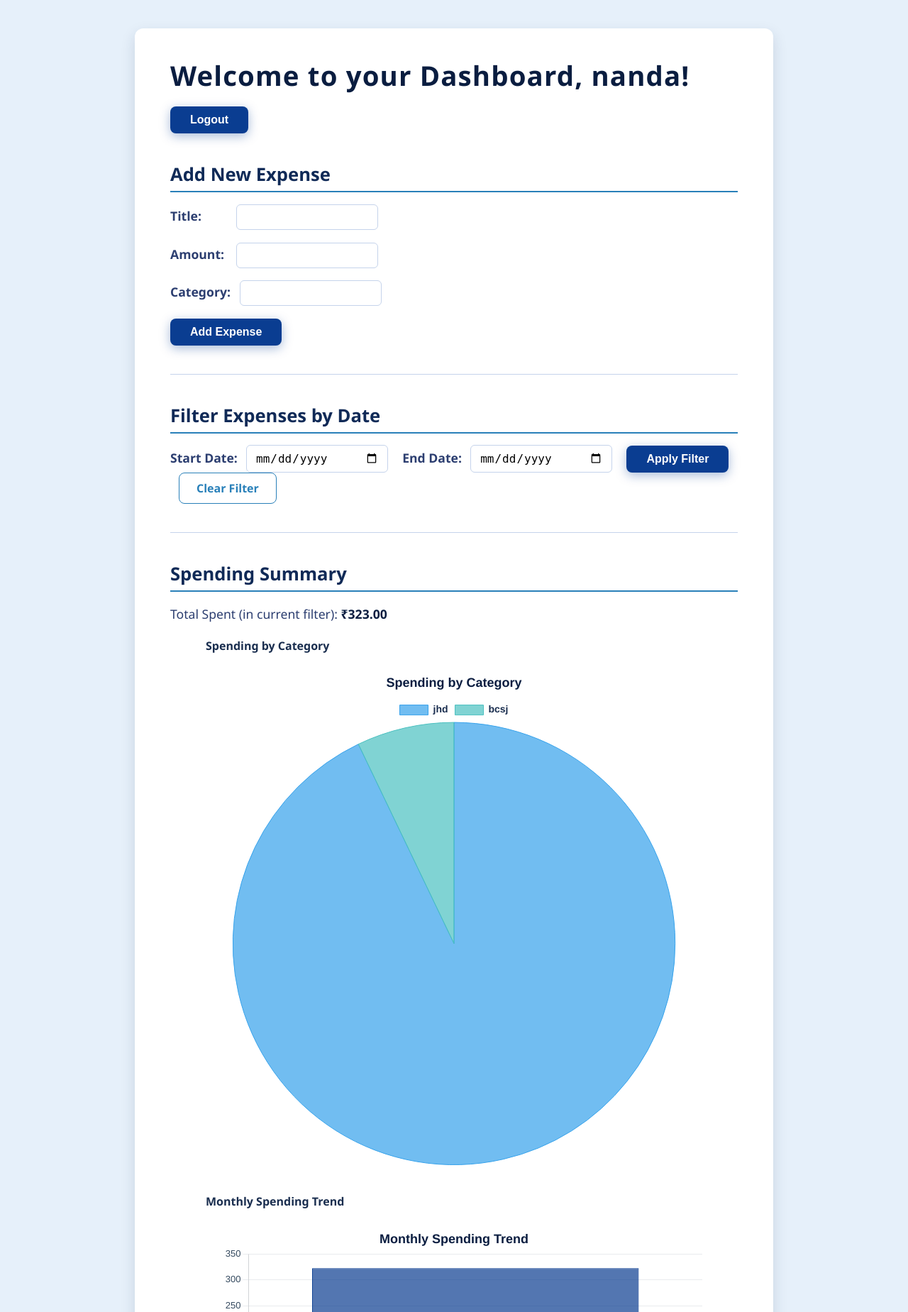
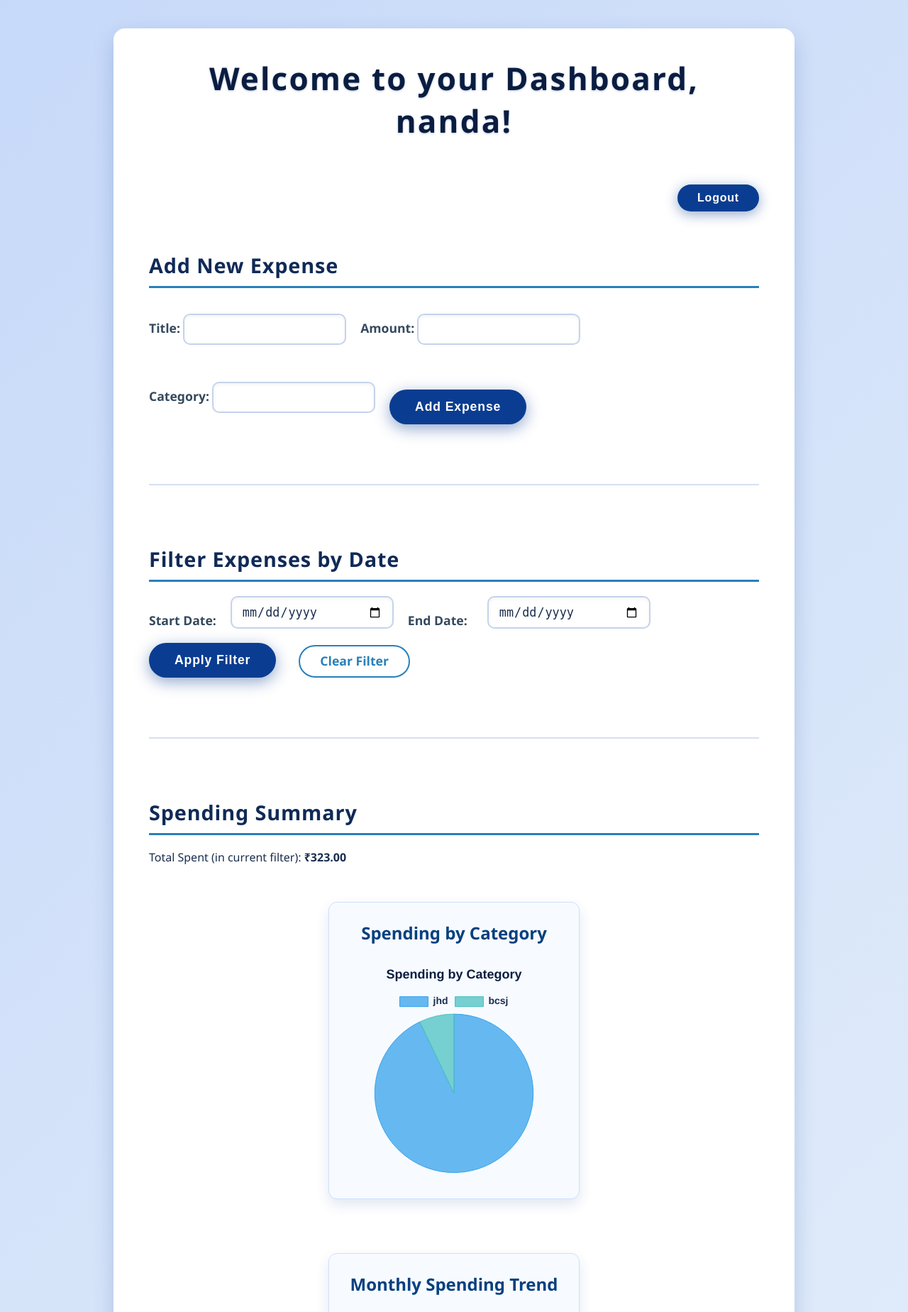
Before and after one commit to nandanarnandu/personal_expense_tracker, a Django app: page /dashboard/ in a window 1280 px wide. Shown: the top 1849 px of the page at 71% size. Run offline with Django 5.2, Linux system fonts and the light colour scheme; a user stored in the database is signed in; data comes from the database, SQL or seed files in the repository; both versions use the stored data as it was after the commit.

Commit message:
working edit and delete in dashboard

```diff
--- a/expenses/templates/expense/dashboard.html
+++ b/expenses/templates/expense/dashboard.html
@@ -11,7 +11,7 @@
         }
         body {
             font-family: 'Segoe UI', Tahoma, Geneva, Verdana, sans-serif;
-            background-color: #e6f0fa;
+            background: linear-gradient(135deg, #c7d9f9, #e6f0fa);
             margin: 0;
             padding: 40px 20px;
             color: #1a2e4f;
@@ -21,72 +21,95 @@
         }
         .dashboard-container {
             background: #ffffff;
-            padding: 40px 50px;
-            border-radius: 12px;
-            box-shadow: 0 8px 20px rgba(26, 46, 79, 0.15);
-            max-width: 900px;
+            padding: 40px 50px 60px;
+            border-radius: 16px;
+            box-shadow: 0 12px 30px rgba(10, 61, 145, 0.2);
+            max-width: 960px;
             width: 100%;
             color: #1a2e4f;
+            display: flex;
+            flex-direction: column;
+            gap: 36px;
         }
         h2 {
             margin-top: 0;
-            margin-bottom: 16px;
+            margin-bottom: 12px;
+            font-weight: 800;
+            color: #0a1d40;
+            font-size: 2.75rem;
+            letter-spacing: 0.05em;
+            text-align: center;
+            text-shadow: 0 1px 3px rgba(10, 61, 145, 0.3);
+        }
+        /* Logout Button Container */
+        .logout-container {
+            display: flex;
+            justify-content: flex-end;
+            margin-bottom: 20px;
+        }
+        .logout-container form {
+            display: inline;
+        }
+        .logout-container button {
+            background-color: #0a3d91;
+            color: #fff;
             font-weight: 700;
-            color: #0a1d40;
-            font-size: 2.4rem;
+            font-size: 1rem;
+            padding: 10px 28px;
+            border: none;
+            border-radius: 24px;
+            cursor: pointer;
+            box-shadow: 0 4px 18px rgba(10, 61, 145, 0.45);
+            transition: background-color 0.3s ease, box-shadow 0.3s ease;
+            user-select: none;
+            letter-spacing: 0.05em;
+        }
+        .logout-container button:hover,
+        .logout-container button:focus {
+            background-color: #072e72;
+            box-shadow: 0 6px 25px rgba(6, 30, 79, 0.7);
+            outline: none;
+        }
+        /* Section Headings */
+        h3 {
+            margin-top: 0;
+            margin-bottom: 20px;
+            color: #102a57;
+            font-weight: 700;
+            font-size: 1.8rem;
+            border-bottom: 3px solid #2980b9;
+            padding-bottom: 10px;
             letter-spacing: 0.03em;
-        }
-        h3 {
-            margin-top: 40px;
-            margin-bottom: 16px;
-            color: #102a57;
-            font-weight: 600;
-            font-size: 1.6rem;
-            border-bottom: 2px solid #2980b9;
-            padding-bottom: 6px;
-        }
-        p, label {
-            font-size: 1.1rem;
-            line-height: 1.5;
-            color: #2c3e70;
-        }
-        p strong {
-            color: #0a1d40;
-        }
-        a {
-            color: #0a3d91;
-            text-decoration: none;
-            font-weight: 600;
-            transition: color 0.3s ease;
-        }
-        a:hover,
-        a:focus {
-            color: #072e72;
-            outline: none;
         }
         form {
             margin-top: 12px;
+            display: flex;
+            flex-wrap: wrap;
+            align-items: flex-end;
+            gap: 20px;
         }
         form label {
-            display: inline-block;
-            margin-bottom: 6px;
-            margin-right: 8px;
-            min-width: 80px;
             font-weight: 600;
+            color: #34495e;
+            min-width: 92px;
+            font-size: 1.1rem;
+            user-select: none;
         }
         form input[type="date"],
         form input[type="text"],
         form input[type="number"],
         form select,
         form textarea {
-            padding: 8px 12px;
-            font-size: 1rem;
-            border: 1.8px solid #c5d3eb;
-            border-radius: 6px;
-            width: 200px;
+            padding: 10px 14px;
+            font-size: 1.05rem;
+            border: 2px solid #c5d3eb;
+            border-radius: 10px;
+            width: 230px;
             max-width: 100%;
-            margin-right: 16px;
-            transition: border-color 0.3s ease;
+            transition: border-color 0.3s ease, box-shadow 0.3s ease;
+            box-shadow: inset 0 2px 5px rgba(0,0,0,0.05);
+            font-weight: 500;
+            color: #1a2e4f;
         }
         form input[type="date"]:focus,
         form input[type="text"]:focus,
@@ -95,39 +118,45 @@
         form textarea:focus {
             border-color: #2980b9;
             outline: none;
-            box-shadow: 0 0 8px rgba(41, 128, 185, 0.5);
+            box-shadow: 0 0 12px rgba(41, 128, 185, 0.75);
         }
         form button {
             background-color: #0a3d91;
             color: #fff;
             font-weight: 700;
-            font-size: 1rem;
-            padding: 10px 28px;
+            font-size: 1.1rem;
+            padding: 14px 36px;
             border: none;
-            border-radius: 8px;
+            border-radius: 28px;
             cursor: pointer;
-            box-shadow: 0 4px 15px rgba(10, 61, 145, 0.35);
+            box-shadow: 0 6px 21px rgba(10, 61, 145, 0.45);
             transition: background-color 0.3s ease, box-shadow 0.3s ease;
+            user-select: none;
+            letter-spacing: 0.05em;
+            flex-shrink: 0;
         }
         form button:hover,
         form button:focus {
             background-color: #072e72;
-            box-shadow: 0 7px 22px rgba(6, 30, 79, 0.55);
+            box-shadow: 0 8px 30px rgba(6, 30, 79, 0.75);
             outline: none;
         }
         form a.button-link {
             display: inline-block;
             margin-left: 12px;
-            padding: 10px 24px;
+            padding: 12px 28px;
             background-color: transparent;
-            border: 1.8px solid #2980b9;
+            border: 2px solid #2980b9;
             color: #2980b9;
-            border-radius: 8px;
-            font-weight: 600;
-            font-size: 1rem;
+            border-radius: 28px;
+            font-weight: 700;
+            font-size: 1.1rem;
             cursor: pointer;
             transition: background-color 0.3s ease, color 0.3s ease;
             text-decoration: none;
+            user-select: none;
+            flex-shrink: 0;
+            line-height: 1;
         }
         form a.button-link:hover,
         form a.button-link:focus {
@@ -136,71 +165,108 @@
             outline: none;
         }
         hr {
-            margin: 40px 0;
+            margin: 48px 0;
             border: none;
-            border-top: 1px solid #c5d3eb;
+            border-top: 2px solid #c5d3eb;
+            opacity: 0.7;
         }
         /* Chart containers */
         .chart-wrapper {
             margin: 0 auto 40px auto;
-            max-width: 700px;
+            max-width: 750px;
+            background: #f7fbff;
+            padding: 26px 26px 36px;
+            border-radius: 12px;
+            box-shadow: 0 8px 18px rgba(10, 61, 145, 0.12);
+            border: 1px solid #cde0ff;
+        }
+        .chart-wrapper h4 {
+            margin: 0 0 22px;
+            color: #07407f;
+            font-weight: 700;
+            font-size: 1.5rem;
+            text-align: center;
+            user-select: none;
         }
         /* Expenses list */
         ul.expenses-list {
             list-style: none;
             padding-left: 0;
             margin: 0;
+            max-width: 750px;
+            margin-left: auto;
+            margin-right: auto;
         }
         ul.expenses-list li {
             background: #f5f9ff;
-            border: 1.5px solid #c5d3eb;
-            border-radius: 8px;
-            padding: 14px 20px;
-            margin-bottom: 12px;
-            font-size: 1.1rem;
+            border: 1.8px solid #bbd2ff;
+            border-radius: 12px;
+            padding: 18px 28px;
+            margin-bottom: 16px;
+            font-size: 1.15rem;
             color: #34495e;
             display: flex;
             justify-content: space-between;
             align-items: center;
             flex-wrap: wrap;
+            transition: box-shadow 0.3s ease;
+            cursor: default;
+        }
+        ul.expenses-list li:hover,
+        ul.expenses-list li:focus-within {
+            box-shadow: 0 6px 18px rgba(10, 61, 145, 0.2);
         }
         ul.expenses-list li strong {
             color: #0a1d40;
         }
         ul.expenses-list li .expense-details {
             flex: 1 1 60%;
-            min-width: 200px;
+            min-width: 240px;
+            font-weight: 600;
+            user-select: text;
         }
         ul.expenses-list li .expense-actions {
             flex: 1 1 35%;
-            min-width: 150px;
+            min-width: 160px;
             text-align: right;
         }
         ul.expenses-list li .expense-actions a {
-            margin-left: 16px;
+            margin-left: 20px;
             color: #0a3d91;
             font-weight: 700;
+            border-bottom: 2px solid transparent;
+            padding-bottom: 2px;
+            transition: color 0.3s ease, border-color 0.3s ease;
+            user-select: none;
         }
         ul.expenses-list li .expense-actions a:hover,
         ul.expenses-list li .expense-actions a:focus {
             color: #072e72;
+            border-color: #072e72;
             outline: none;
         }
         /* Responsive */
-        @media (max-width: 700px) {
+        @media (max-width: 860px) {
             .dashboard-container {
-                padding: 30px 25px;
+                padding: 30px 32px 48px;
                 max-width: 100vw;
+                margin: 0 12px;
+            }
+            .chart-wrapper {
+                max-width: 100%;
+                padding: 20px 18px 30px;
+            }
+            ul.expenses-list {
+                max-width: 100%;
                 margin: 0 10px;
             }
-            ul.expenses-list li {
+            form {
                 flex-direction: column;
-                align-items: flex-start;
+                align-items: stretch;
+                gap: 16px;
             }
-            ul.expenses-list li .expense-actions {
-                text-align: left;
-                margin-top: 10px;
-                flex: 1 1 100%;
+            form label {
+                min-width: auto;
             }
             form input[type="date"],
             form input[type="text"],
@@ -222,24 +303,23 @@
 <body>
     <main class="dashboard-container" role="main" aria-label="Dashboard - Expense Tracker">
         <h2>Welcome to your Dashboard, {{ user.username }}!</h2>
-        <p class="text-end">
-            {# REPLACE the Logout <a> tag with this form #}
-            <form action="{% url 'logout' %}" method="post" style="display:inline;">
+        <div class="logout-container">
+            <form action="{% url 'logout' %}" method="post" aria-label="Logout form">
                 {% csrf_token %}
-                <button type="submit" class="btn btn-danger">Logout</button>
+                <button type="submit" aria-describedby="logoutDesc">Logout</button>
             </form>
-        </p>
+        </div>
 
         <section aria-labelledby="add-expense-title">
             <h3 id="add-expense-title">Add New Expense</h3>
             <form method="POST" novalidate>
                 {% csrf_token %}
                 {{ form.as_p }}
-                <button type="submit">Add Expense</button>
+                <button type="submit" aria-label="Add new expense">Add Expense</button>
             </form>
         </section>
 
-        <hr/>
+        <hr />
 
         <section aria-labelledby="filter-expenses-title">
             <h3 id="filter-expenses-title">Filter Expenses by Date</h3>
@@ -312,13 +392,13 @@
                     label: 'Amount Spent by Category',
                     data: categoryData,
                     backgroundColor: [
-                        'rgba(54, 162, 235, 0.7)',   // blue
-                        'rgba(75, 192, 192, 0.7)',   // teal
-                        'rgba(99, 132, 255, 0.7)',   // lighter blue
-                        'rgba(0, 123, 255, 0.7)',    // bootstrap primary blue
-                        'rgba(0, 86, 179, 0.7)',     // darker blue
-                        'rgba(102, 153, 255, 0.7)',  // light steel blue
-                        'rgba(153, 204, 255, 0.7)'   // very light blue
+                        'rgba(54, 162, 235, 0.75)',
+                        'rgba(75, 192, 192, 0.75)',
+                        'rgba(99, 132, 255, 0.75)',
+                        'rgba(0, 123, 255, 0.75)',
+                        'rgba(0, 86, 179, 0.75)',
+                        'rgba(102, 153, 255, 0.75)',
+                        'rgba(153, 204, 255, 0.75)'
                     ],
                     borderColor: [
                         'rgba(54, 162, 235, 1)',
@@ -361,7 +441,7 @@
                 datasets: [{
                     label: 'Amount Spent per Month',
                     data: monthlyData,
-                    backgroundColor: 'rgba(10, 61, 145, 0.7)',
+                    backgroundColor: 'rgba(10, 61, 145, 0.75)',
                     borderColor: 'rgba(10, 61, 145, 1)',
                     borderWidth: 1
                 }]
@@ -369,9 +449,7 @@
             options: {
                 responsive: true,
                 plugins: {
-                    legend: {
-                        display: false,
-                    },
+                    legend: { display: false },
                     title: {
                         display: true,
                         text: 'Monthly Spending Trend',
--- a/expenses/urls.py
+++ b/expenses/urls.py
@@ -1,15 +1,18 @@
+# expenses/urls.py
 from django.urls import path
-from django.contrib.auth import views as auth_views # Import Django's built-in views
+from django.contrib.auth import views as auth_views
 from . import views
 
 urlpatterns = [
     path('', views.home, name='home'),
     path('register/', views.register, name='register'),
-    path('login/', auth_views.LoginView.as_view(template_name='expense/login.html'), name='login'), # CHANGE THIS LINE
-    path('logout/', auth_views.LogoutView.as_view(template_name='expenses/home.html'), name='logout'), # The logout page
-    path('dashboard/', views.dashboard, name='dashboard'), # Our new dashboard page
+    path('login/', auth_views.LoginView.as_view(template_name='expense/login.html'), name='login'),
+    path('logout/', auth_views.LogoutView.as_view(template_name='expense/home.html'), name='logout'),
+    path('dashboard/', views.dashboard, name='dashboard'),
     path('dashboard/edit/<int:expense_id>/', views.edit_expense, name='edit_expense'),
     path('dashboard/delete/<int:expense_id>/', views.delete_expense, name='delete_expense'),
+
+    # Password reset URLs
     path('password_reset/', auth_views.PasswordResetView.as_view(template_name='expense/password_reset_form.html'), name='password_reset'),
     path('password_reset/done/', auth_views.PasswordResetDoneView.as_view(template_name='expense/password_reset_done.html'), name='password_reset_done'),
     path('reset/<uidb64>/<token>/', auth_views.PasswordResetConfirmView.as_view(template_name='expense/password_reset_confirm.html'), name='password_reset_confirm'),
--- a/expenses/views.py
+++ b/expenses/views.py
@@ -1,51 +1,43 @@
 from django.shortcuts import render, redirect, get_object_or_404
-from django.contrib.auth.forms import UserCreationForm # This is needed for CustomUserCreationForm to inherit from it
+from django.contrib.auth.forms import UserCreationForm
 from django.contrib import messages
 from django.contrib.auth.decorators import login_required
-from django import forms # This is needed for forms.ModelForm and forms.EmailField
+from django import forms
 from .models import Expense
 from django.db.models import Q, Sum
 from datetime import datetime, date
 import json
 from django.db import connections
 
-# --- Start of the ExpenseForm code (remains the same) ---
+# The ExpenseForm class
 class ExpenseForm(forms.ModelForm):
     class Meta:
         model = Expense
         fields = ('title', 'amount', 'category')
-# --- End of the ExpenseForm code ---
 
-# --- Start of CustomUserCreationForm code (NEWLY ADDED / MODIFIED) ---
+# The CustomUserCreationForm class
 class CustomUserCreationForm(UserCreationForm):
-    # Add the email field here
     email = forms.EmailField(required=True, help_text='Required. Enter a valid email address.')
-
     class Meta(UserCreationForm.Meta):
-        # Include 'email' along with the default fields
         fields = UserCreationForm.Meta.fields + ('email',)
-# --- End of CustomUserCreationForm code ---
 
 def home(request):
     return render(request, 'expense/home.html')
 
 def register(request):
     if request.method == 'POST':
-        # Use our custom form here
-        form = CustomUserCreationForm(request.POST) # CHANGED: Using CustomUserCreationForm
+        form = CustomUserCreationForm(request.POST)
         if form.is_valid():
             form.save()
             username = form.cleaned_data.get('username')
             messages.success(request, f'Account created for {username}!')
             return redirect('home')
     else:
-        # Use our custom form here as well
-        form = CustomUserCreationForm() # CHANGED: Using CustomUserCreationForm
+        form = CustomUserCreationForm()
     return render(request, 'expense/register.html', {'form': form})
 
 @login_required
 def dashboard(request):
-    # Handle adding new expense
     if request.method == 'POST':
         form = ExpenseForm(request.POST)
         if form.is_valid():
@@ -61,9 +53,6 @@ def dashboard(request):
 
     start_date_str = request.GET.get('start_date')
     end_date_str = request.GET.get('end_date')
-
-    start_date_obj = None
-    end_date_obj = None
 
     if start_date_str:
         try:
@@ -81,27 +70,13 @@ def dashboard(request):
 
     expenses = expenses.order_by('-date')
 
-    # --- Start of NEW ANALYTICS / DATA SCIENCE logic ---
     total_spent = expenses.aggregate(Sum('amount'))['amount__sum'] or 0.0
-
-    # Data for Category Distribution Pie Chart
     category_summary = expenses.values('category').annotate(total=Sum('amount')).order_by('-total')
     category_labels = [item['category'] for item in category_summary]
     category_data = [float(item['total']) for item in category_summary]
-
-    # Data for Monthly Spending Bar Chart
     monthly_summary = expenses.extra(select={'month': "strftime('%%Y-%%m', date)"}).values('month').annotate(total=Sum('amount')).order_by('month')
-
     monthly_labels = [item['month'] for item in monthly_summary]
     monthly_data = [float(item['total']) for item in monthly_summary]
-
-    # Convert data to JSON strings for JavaScript
-    category_labels_json = json.dumps(category_labels)
-    category_data_json = json.dumps(category_data)
-    monthly_labels_json = json.dumps(monthly_labels)
-    monthly_data_json = json.dumps(monthly_data)
-    # --- End of NEW ANALYTICS / DATA SCIENCE logic ---
-
 
     context = {
         'form': form,
@@ -109,21 +84,19 @@ def dashboard(request):
         'start_date': start_date_str,
         'end_date': end_date_str,
         'total_spent': total_spent,
-        'category_labels': category_labels_json,
-        'category_data': category_data_json,
-        'monthly_labels': monthly_labels_json,
-        'monthly_data': monthly_data_json,
+        'category_labels': json.dumps(category_labels),
+        'category_data': json.dumps(category_data),
+        'monthly_labels': json.dumps(monthly_labels),
+        'monthly_data': json.dumps(monthly_data),
     }
     return render(request, 'expense/dashboard.html', context)
 
 @login_required
 def edit_expense(request, expense_id):
     expense = get_object_or_404(Expense, pk=expense_id)
-
     if expense.owner != request.user:
         messages.error(request, "You are not authorized to edit this expense.")
         return redirect('dashboard')
-
     if request.method == 'POST':
         form = ExpenseForm(request.POST, instance=expense)
         if form.is_valid():
@@ -132,7 +105,6 @@ def edit_expense(request, expense_id):
             return redirect('dashboard')
     else:
         form = ExpenseForm(instance=expense)
-
     context = {
         'form': form,
         'expense': expense,
@@ -142,15 +114,12 @@ def edit_expense(request, expense_id):
 @login_required
 def delete_expense(request, expense_id):
     expense = get_object_or_404(Expense, pk=expense_id)
-
     if expense.owner != request.user:
         messages.error(request, "You are not authorized to delete this expense.")
         return redirect('dashboard')
-
     if request.method == 'POST':
         expense.delete()
         messages.success(request, 'Expense deleted successfully!')
         return redirect('dashboard')
-
     messages.info(request, "Confirm deletion?")
     return render(request, 'expense/confirm_delete.html', {'expense': expense})
--- a/expensetracker_project/settings.py
+++ b/expensetracker_project/settings.py
@@ -118,6 +118,7 @@ STATIC_URL = 'static/'
 
 DEFAULT_AUTO_FIELD = 'django.db.models.BigAutoField'
 
-LOGOUT_REDIRECT_URL = 'login' # This tells Django to go to the URL named 'login' after logging out
+LOGIN_REDIRECT_URL = '/dashboard/'
+LOGOUT_REDIRECT_URL = 'login'
 LOGIN_URL = 'login'
 EMAIL_BACKEND = 'django.core.mail.backends.console.EmailBackend'
```
Also changed, not shown: other parts of expenses/templates/expense/dashboard.html (+25 -10 lines), expenses/templates/expense/confirm_delete.html (added, +86 -0 lines), expenses/templates/expense/edit_expense.html (added, +138 -0 lines), db.sqlite3.
